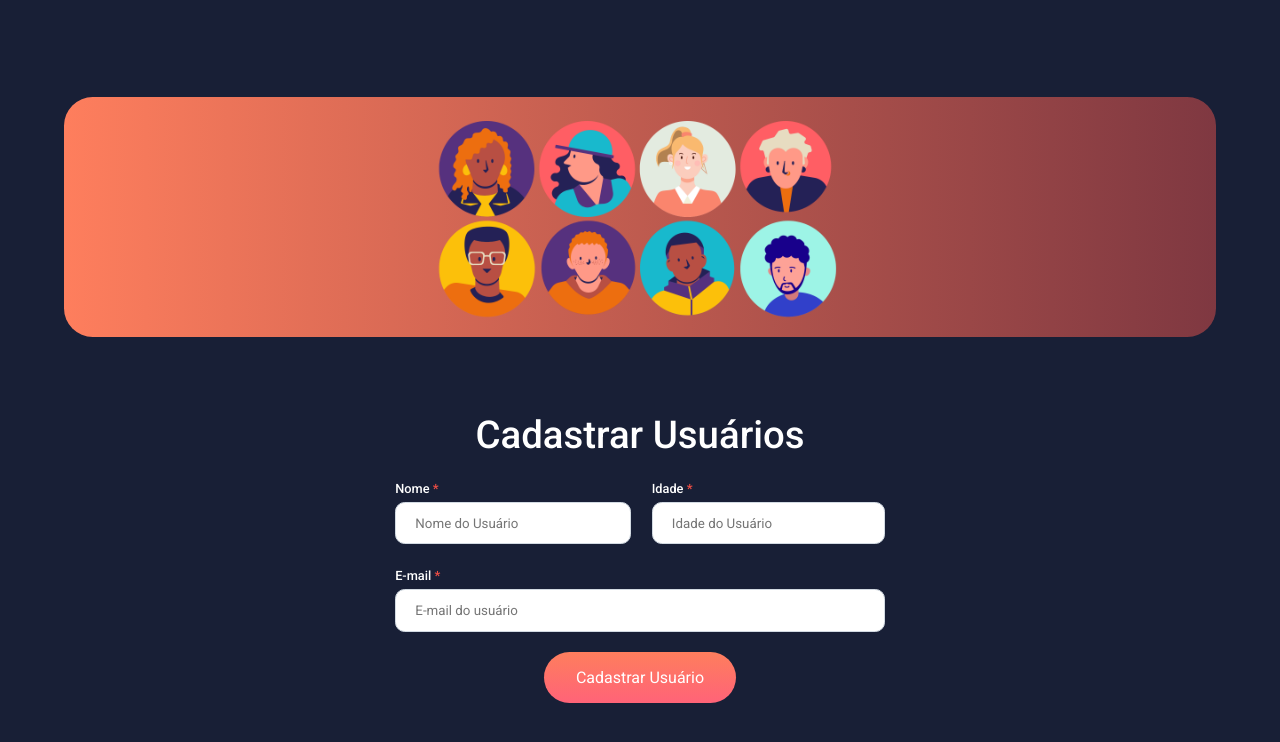
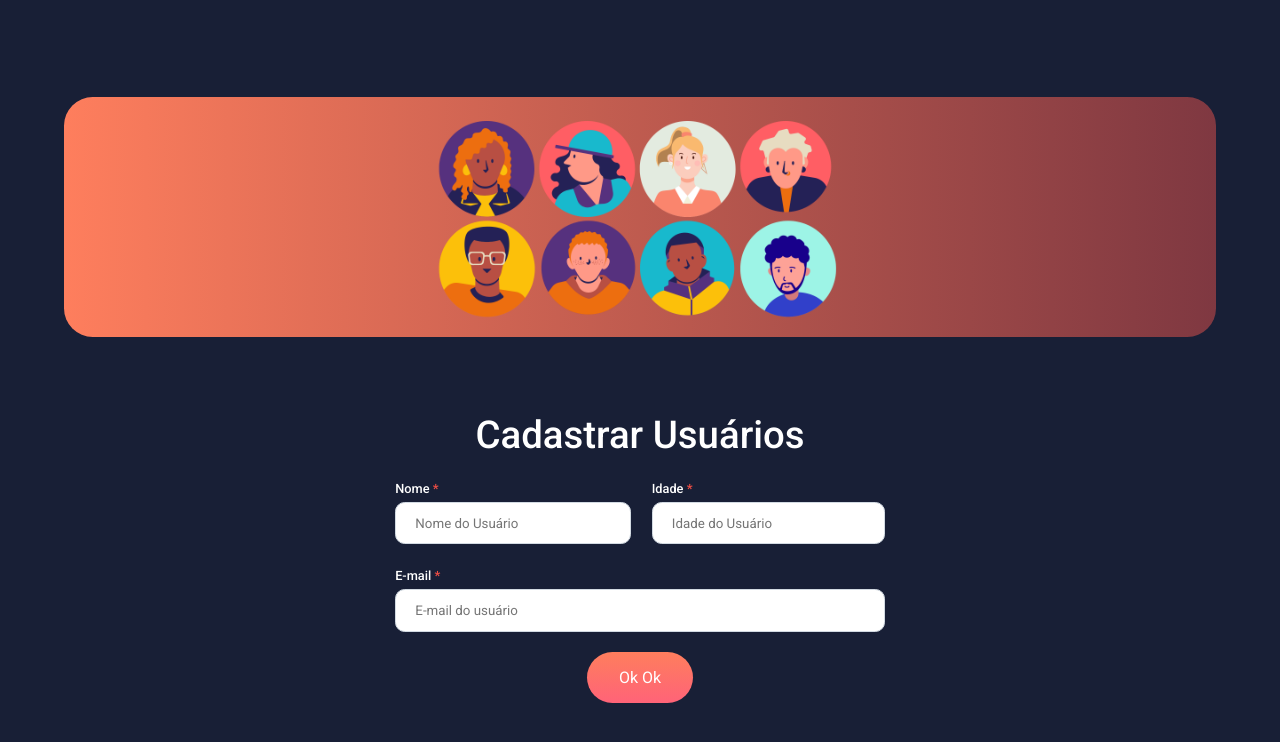
Before and after one commit to antoniocarlosrs/Cadastro-Usuario, a React (Vite) app: page / in a window 1280 px wide. Shown: the top 742 px of the page. Built offline with nearby package versions, Linux system fonts and the light colour scheme.

Commit message:
Compomentes Botão

```diff
--- a/src/components/Button/index.jsx
+++ b/src/components/Button/index.jsx
@@ -0,0 +1,10 @@
+import { Button } from './styles'
+
+function DefaulButton(){
+
+    return (
+        <Button>Ok Ok</Button>
+    )
+}
+
+export default DefaulButton
--- /dev/null
+++ b/src/components/Button/styles.js
@@ -0,0 +1,20 @@
+import styled from "styled-components";
+
+export const Button = styled.button`
+    border: none;
+    border-radius: 1.8rem;
+    background: linear-gradient(180deg, #fe7e5d 0%, #ff6378 100%);
+    font-size: 1rem;
+    color: #fff;
+    padding: 1rem 2rem;
+    width: fit-content;
+    cursor: pointer;
+
+    &:hover {
+        opacity: 0.8;
+    }
+
+    &:active {
+        opacity: 0.5;
+    }
+`
--- a/src/pages/Home/index.jsx
+++ b/src/pages/Home/index.jsx
@@ -3,9 +3,16 @@ import { useRef } from "react"
 import api from "../../services/api"
 
 {/*Importar os componentes */}
-import { Title, Container, Input, ContainerInputs, Button, InputLabel, TopBackground, Form } from "./styles"
+import { Title,
+  Container,
+  Input,
+  ContainerInputs,
+  InputLabel,
+  TopBackground,
+  Form } from "./styles"
 
 import UsersImage from '../../assets/users.png'
+import Button from '../../components/Button'
 
 function Home() {
   {/*Variável dos inputs */}
--- a/src/pages/Home/styles.js
+++ b/src/pages/Home/styles.js
@@ -62,21 +62,3 @@ export const InputLabel = styled.label`
             font-weight: bold;
         }
 `
-export const Button = styled.button`
-    border: none;
-    border-radius: 1.8rem;
-    background: linear-gradient(180deg, #fe7e5d 0%, #ff6378 100%);
-    font-size: 1rem;
-    color: #fff;
-    padding: 1rem 2rem;
-    width: fit-content;
-    cursor: pointer;
-
-    &:hover {
-        opacity: 0.8;
-    }
-
-    &:active {
-        opacity: 0.5;
-    }
-`
--- a/src/pages/ListUsers/index.jsx
+++ b/src/pages/ListUsers/index.jsx
@@ -1,10 +1,12 @@
 /*Pagina de Listagem de Usuário */
+import Button from '../../components/Button'
 
 function ListUsers(){
 
     return(
         <div>
             <h1>Listagem de Usuários</h1>
+            <Button>Voltar</Button>
         </div>
     )
 }
```
Also changed, not shown: src/components/Button/style.js (deleted), src/pages/ListUsers/styles.js (added).
